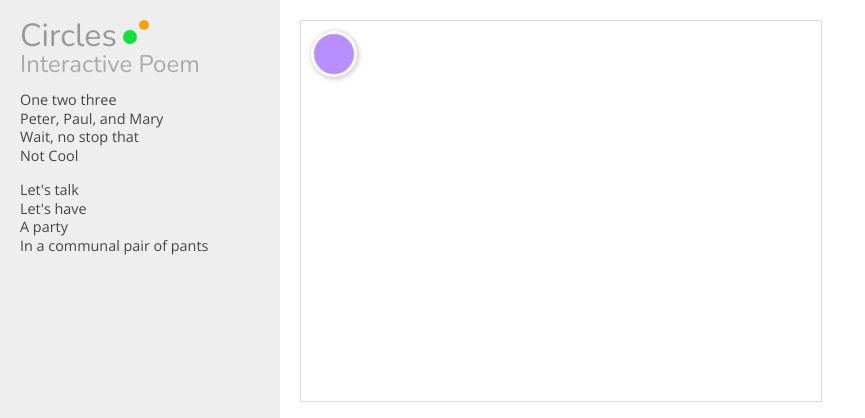
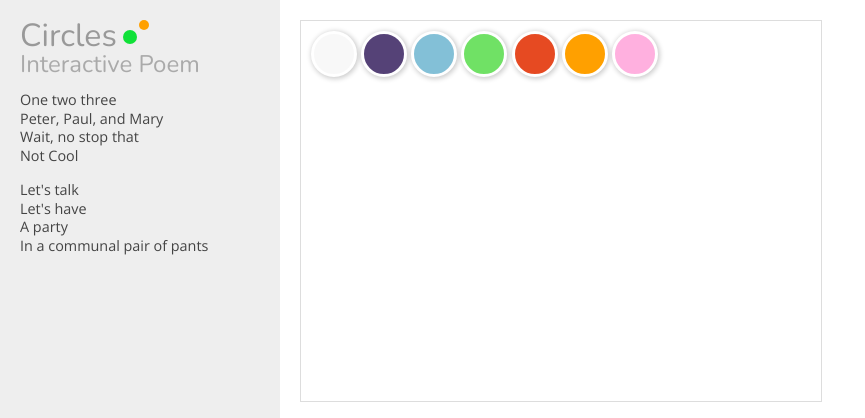
Before and after one commit to styu/Circles, a PHP site: page /layout.php in a window 1280 px wide. Shown: the top 418 px of the page, without its empty margins (0-865 px from the left). Run offline with PHP 8.4, Linux system fonts and the light colour scheme; some libraries are stand-ins or nearby versions.

Commit message:
Added Circle Colors

```diff
--- a/layout.php
+++ b/layout.php
@@ -35,7 +35,13 @@
    		</div>
    		<div id='main_content'>
    			<div id='canvas'>
-   				<div class='circle'></div>
+   				<div class='circle c0'></div>
+   				<div class='circle c1'></div>
+   				<div class='circle c2'></div>
+   				<div class='circle c3'></div>
+   				<div class='circle c4'></div>
+   				<div class='circle c5'></div>
+   				<div class='circle c6'></div>
    			</div>
    			<div id='picker'>
    				<h1>It's your turn:</h1>
--- a/style.css
+++ b/style.css
@@ -91,7 +91,6 @@ p{
 	left: 10px;
 	width: 40px;
 	height: 40px;
-	background: #b98fff;
 	-moz-border-radius: 1000px;
 	-webkit-border-radius: 1000px;
 	border: solid 3px #ffffff;
@@ -99,3 +98,24 @@ p{
 	-moz-box-shadow: 1px 1px 5px 1px rgba(0, 0, 0, 0.2);
 	box-shadow: 1px 1px 5px 1px rgba(0, 0, 0, 0.2);
 }
+.c0 {
+	background-color: #f8f8f8;
+}
+.c1 {
+	background: #554277;
+}
+.c2 {
+	background: #83c0d7;
+}
+.c3 {
+	background: #70e165;
+}
+.c4 {
+	background: #e64a22;
+}
+.c5 {
+	background: #ffa000;
+}
+.c6 {
+	background: #ffb0df;
+}
```
